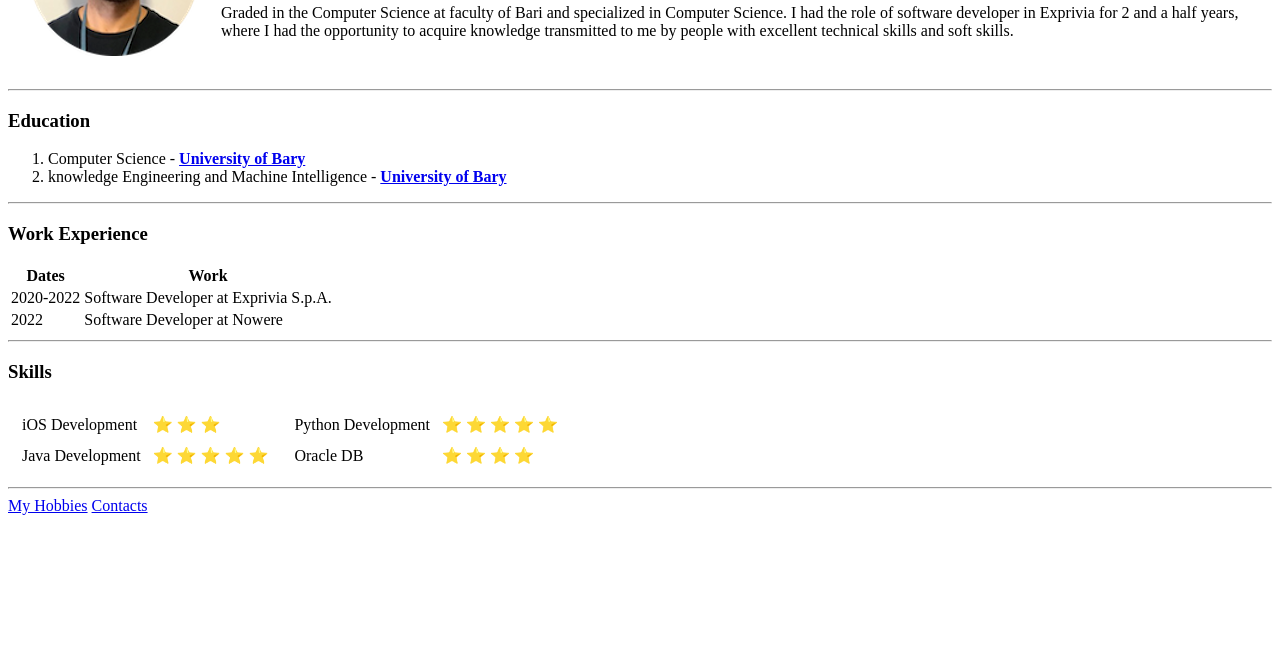
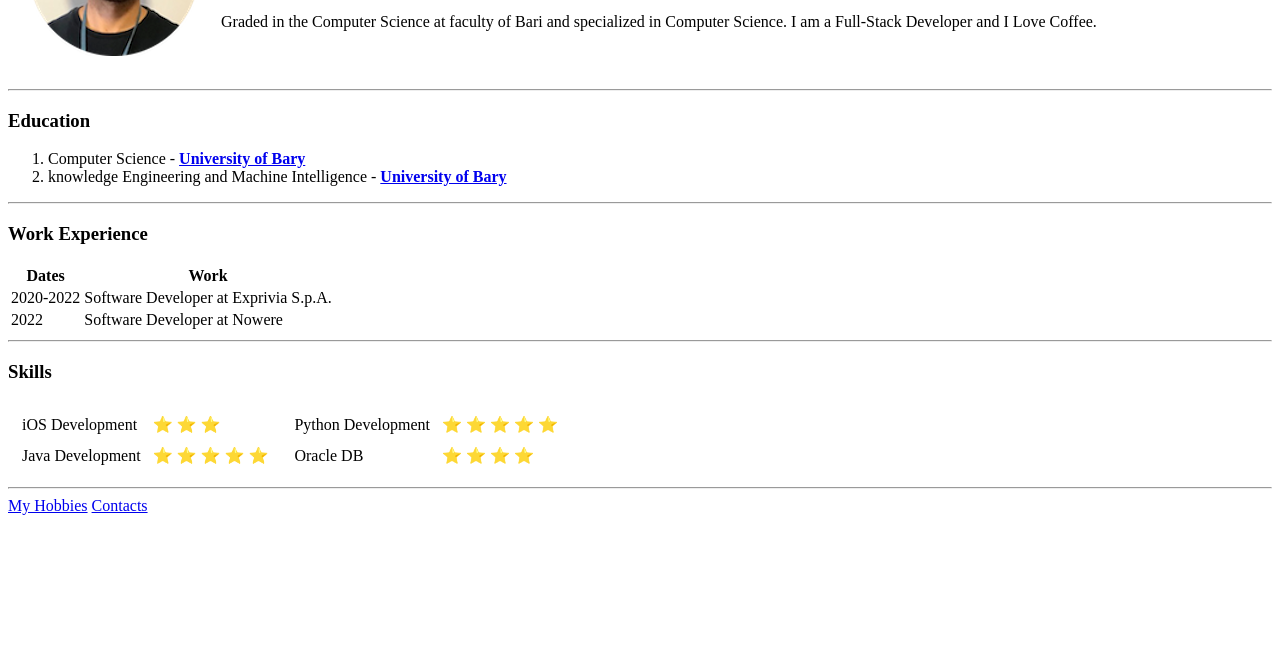
Before and after one commit to enrycoop/cv, a plain HTML site: page index.html in a window 1280 px wide. Shown: the part 143-800 px from the top of the page. Drawn offline with Linux system fonts and the light colour scheme.

Commit message:
Updated CV Description

```diff
--- a/index.html
+++ b/index.html
@@ -17,7 +17,7 @@
       come anche <strong> al posto di <b> per il bold -->
         <p><em>Full-Stack Developer into <strong><a href="https://www.exprivia.it/it/">Exprivia S.p.A.</a></strong></em></p>
         <p>Graded in the Computer Science at faculty of Bari and specialized in Computer Science.
-          I had the role of software developer in Exprivia for 2 and a half years, where I had the opportunity to acquire knowledge transmitted to me by people with excellent technical skills and soft skills.</p>
+          I am a Full-Stack Developer and I Love Coffee.</p>
       </td>
     </tr>
   </table>
```
